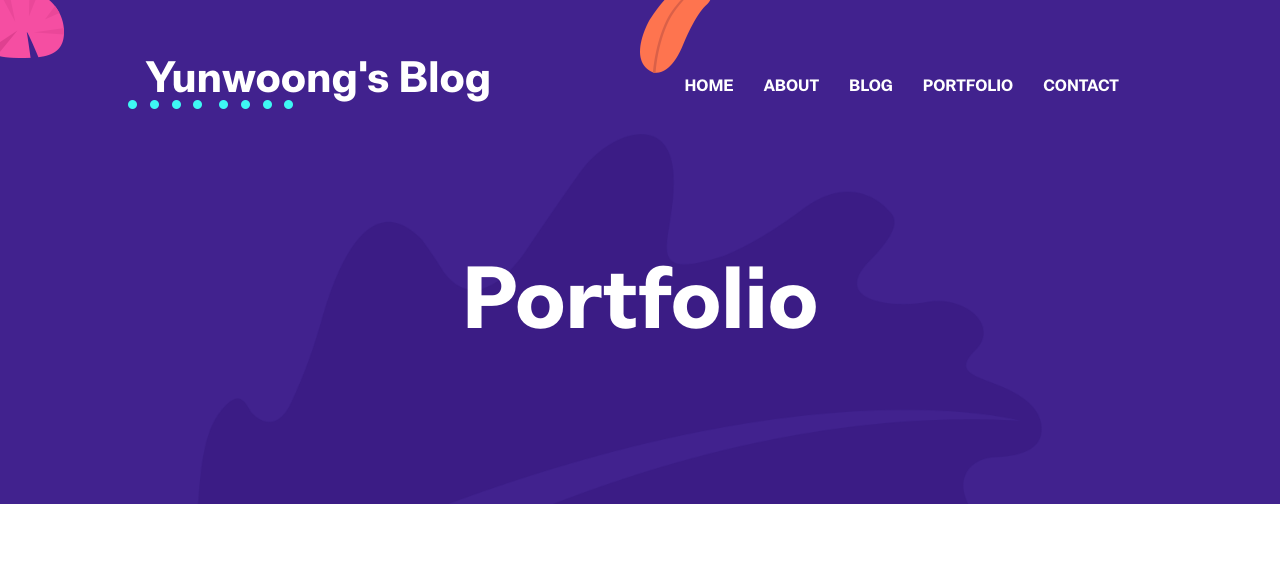
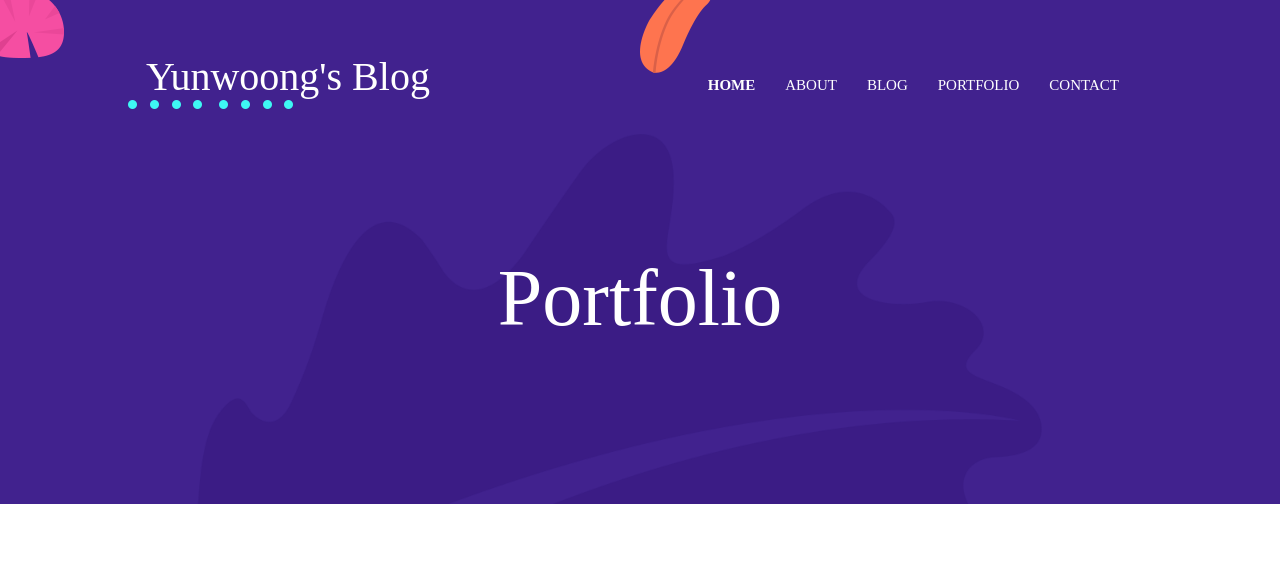
Before and after one commit to yunwoong7/yunwoong7.github.io, a Jekyll site: the page built from _portfolio/2019-05-31-image_ocr.markdown, in a window 1280 px wide and 1400 px high. Shown: the top 564 px of the window. Built offline with Jekyll 4.4.1, drawn with Linux system fonts in a browser that asks for light colours; grey boxes are pictures that could not be loaded.

```diff
--- a/_portfolio/2019-05-31-image_ocr.markdown
+++ b/_portfolio/2019-05-31-image_ocr.markdown
@@ -2,7 +2,7 @@
 layout: portfolio
 title:  Image OCR
 date:   2019-05-31 10:10:07 +0300
-image:  /assets/images/portfolio/ocr.png
+image:  /assets/images/portfolio/ocr/ocr.png
 author: Yunwoong Kim
 tags:   ["OCR", "OPTICAL CHARACTER RECOGNITION", "DEEPLEARNING"]
 typora-root-url: ..
--- a/assets/scss/_variables.scss
+++ b/assets/scss/_variables.scss
@@ -13,5 +13,5 @@
 // Font Variables
 $primary-font: 'Roboto', sans-serif;
 $secondary-font: 'Playfair Display', serif;
-$tertiary-font: 'BwNistaInt-xBd';
+$tertiary-font: 'NanumSquareR';
 $icon-font: 'themify';
```
Also changed, not shown: assets/fonts/NanumSquareR.woff (added), assets/images/portfolio/ocr.png.
